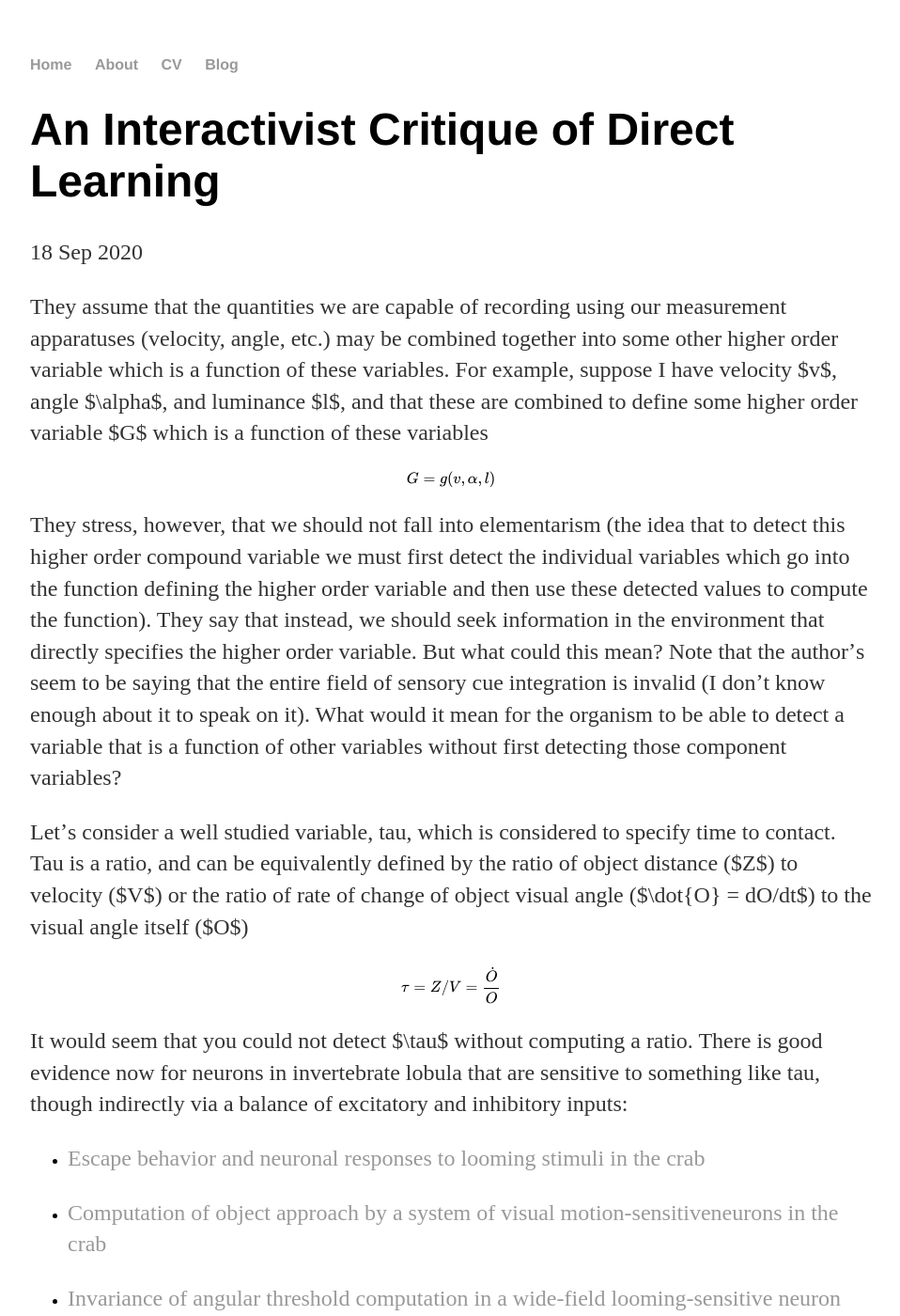
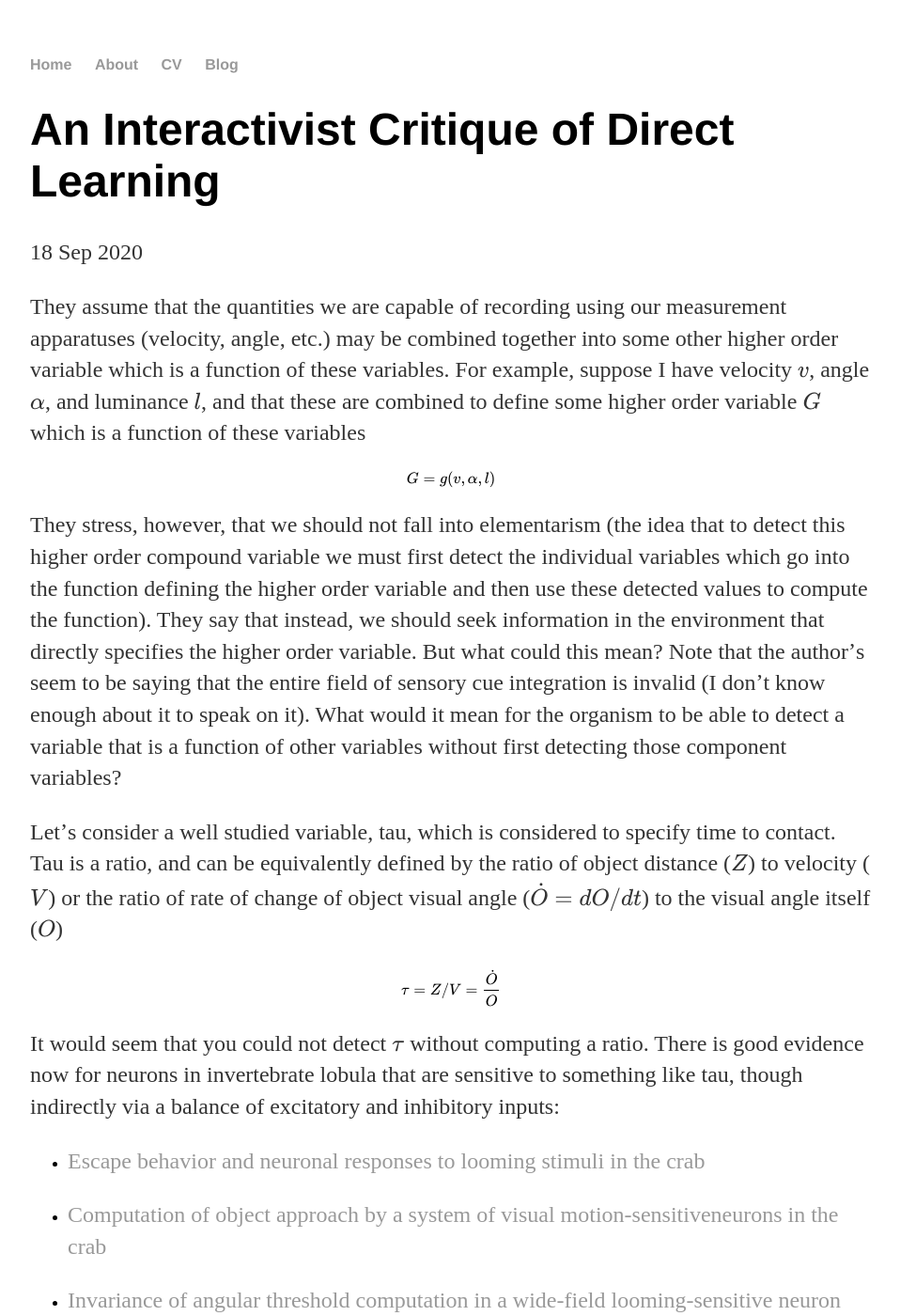
Before and after one commit to nguzman313/nguzman313.github.io, a Jekyll site: the page built from _posts/2020-09-18-An-Interactivist-Critique-of-Direct-Learning.md, in a window 1280 px wide and 1400 px high. Shown: the whole window at 94% size, without its empty margins (160-1118 px from the left). Built offline with Jekyll 4.4.1, drawn with Linux system fonts in a browser that asks for light colours; formulas are drawn with MathJax 3; part of the change alters nothing that is shown.

```diff
--- a/_layouts/default.html
+++ b/_layouts/default.html
@@ -4,7 +4,17 @@
 			<title>{{ page.title }}</title>
 			<!-- link to main stylesheet -->
 			<link rel="stylesheet" type="text/css" href="/css/main.css">
-			<script src="https://cdn.mathjax.org/mathjax/latest/MathJax.js?config=TeX-AMS-MML_HTMLorMML" type="text/javascript"></script>
+			<script type="text/x-mathjax-config">
+  				MathJax.Hub.Config({
+    					tex2jax: {
+						inlineMath: [ ['$','$'], ["\\(","\\)"] ],
+      						processEscapes: true
+    					}
+  				});
+			</script>
+			<script type="text/javascript"
+   				 src="http://cdn.mathjax.org/mathjax/latest/MathJax.js?config=TeX-AMS-MML_HTMLorMML">
+			</script>
 		</head>
 		<body>
 			<nav>
```
